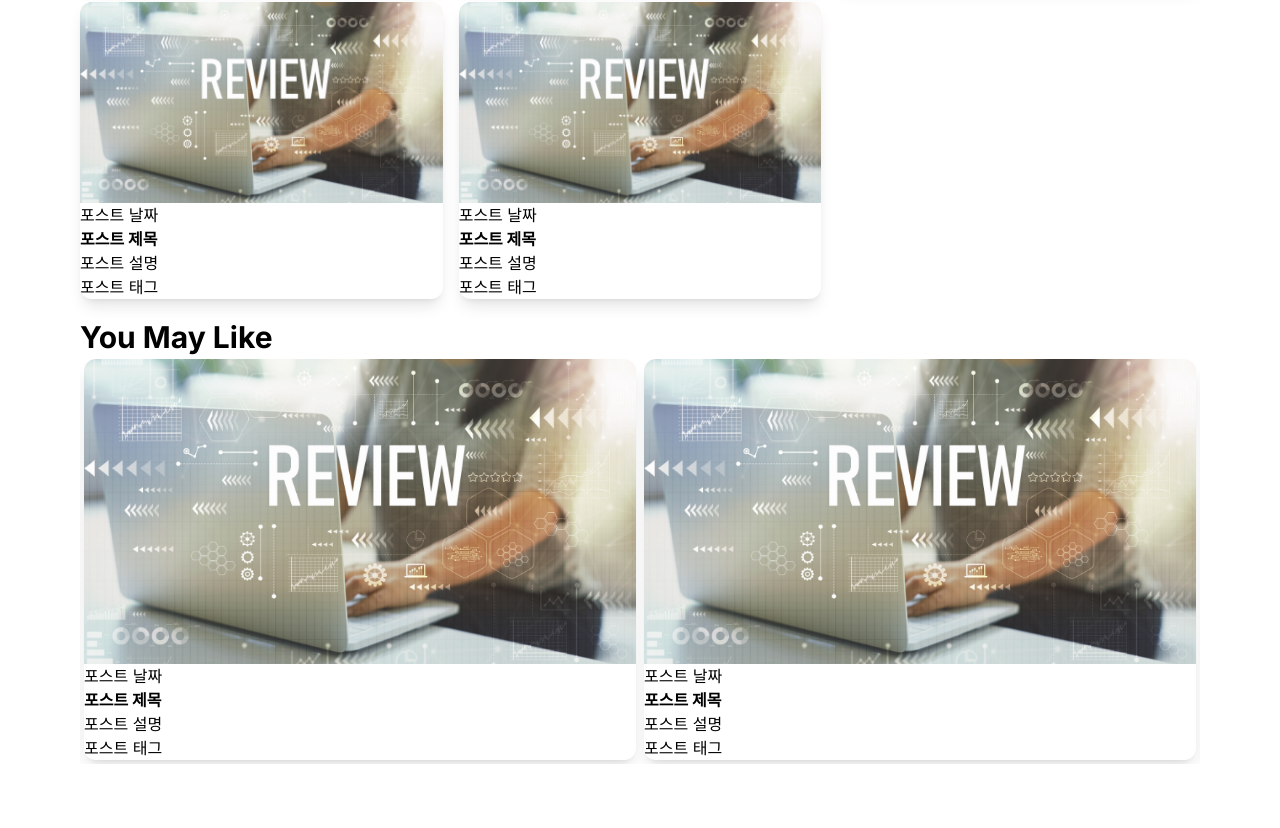
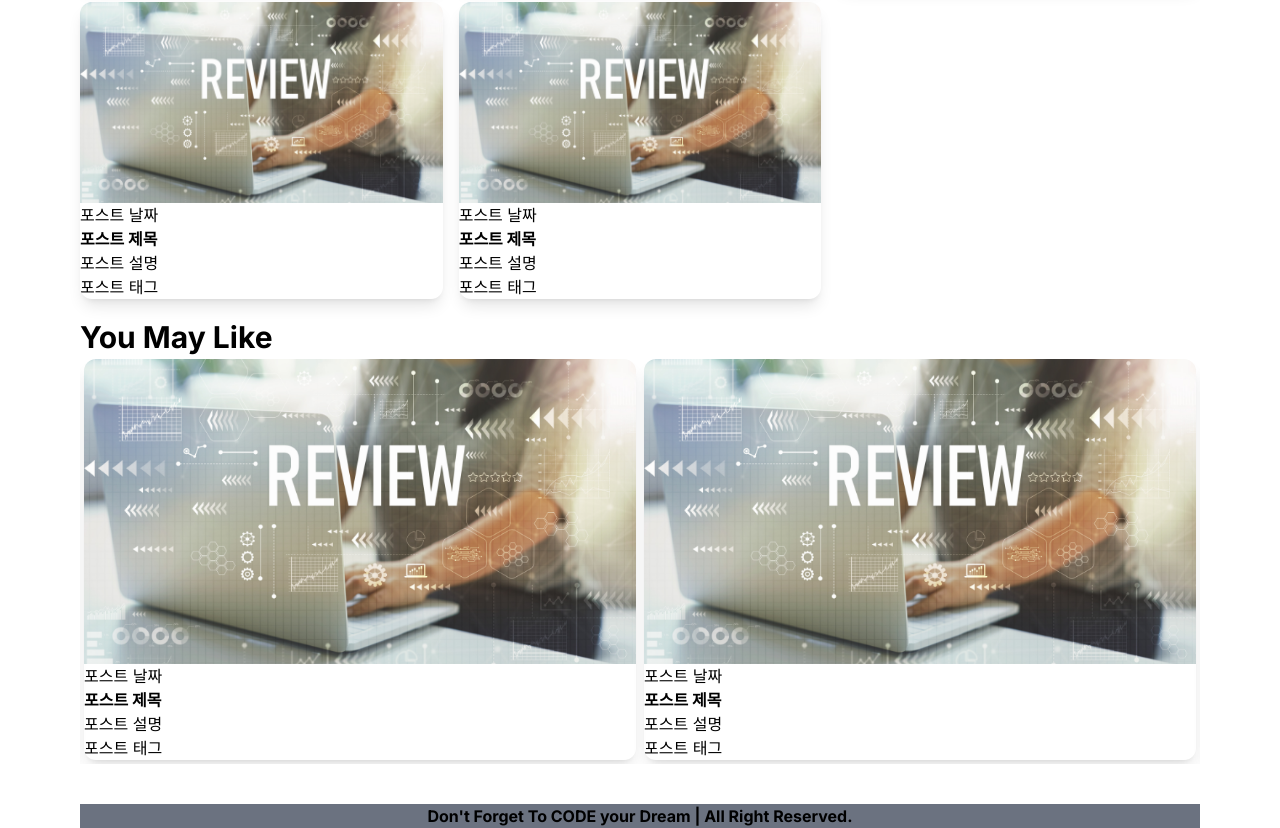
Before and after one commit to Nail0606/Next-Blog, a Next.js app: page / in a window 1280 px wide. Shown: the part 776-1604 px from the top of the page. Before the commit the page ends 1540 px from the top, so only its background shows below. Built offline with nearby package versions, Linux system fonts and the light colour scheme.

Commit message:
UI : Footer 추가

```diff
--- a/src/app/layout.tsx
+++ b/src/app/layout.tsx
@@ -21,16 +21,19 @@ export default function RootLayout({
       <body className={inter.className}>
         <header className="flex justify-between mt-5 items-center pb-3 border-black border-b-2">
           <h1 className="text-3xl font-bold ml-20">
-            <Link href="/home">Nail's Blog</Link>
+            <Link href="/">Nail's Blog</Link>
           </h1>
           <nav className="mr-20 space-x-3">
-            <Link href="/home">home</Link>
+            <Link href="/">home</Link>
             <Link href="/about">about</Link>
             <Link href="/posts">posts</Link>
             <Link href="/contact">contact</Link>
           </nav>
         </header>
         {children}
+        <footer className="  bg-gray-500  mt-10 mx-20 font-bold  text-center">
+          Don't Forget To CODE your Dream | All Right Reserved.
+        </footer>
       </body>
     </html>
   );
```
